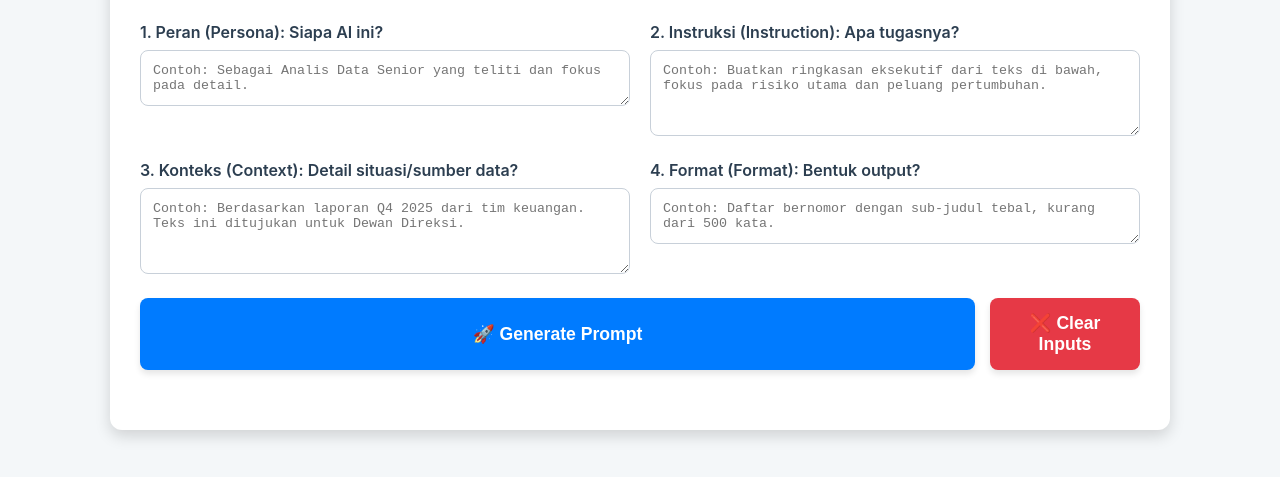
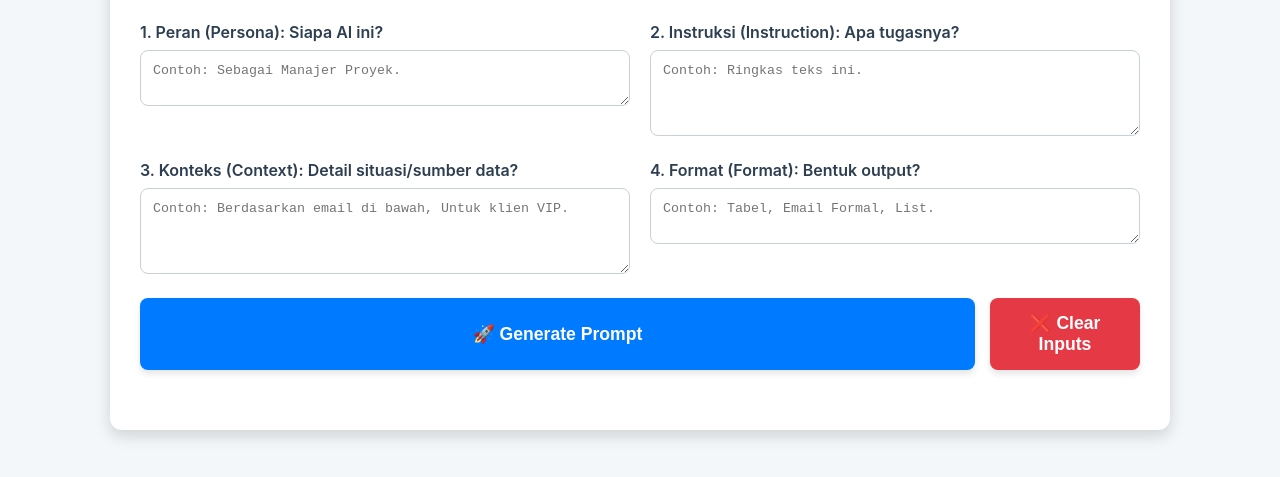
Before and after one commit to aidaa-ai/PIKF-Garuda, a plain HTML site: page index.html in a window 1280 px wide. Shown: the part 149-626 px from the top of the page. Drawn offline with Linux system fonts and the light colour scheme.

Commit message:
Update index.html
rubah defaul textnya

```diff
--- a/index.html
+++ b/index.html
@@ -195,19 +195,19 @@
         <div class="input-grid">
             <div class="input-group">
                 <label for="persona">1. Peran (Persona): Siapa AI ini?</label>
-                <textarea id="persona" rows="2" placeholder="Contoh: Sebagai Analis Data Senior yang teliti dan fokus pada detail."></textarea>
+                <textarea id="persona" rows="2" placeholder="Contoh: Sebagai Manajer Proyek."></textarea>
             </div>
             <div class="input-group">
                 <label for="instruction">2. Instruksi (Instruction): Apa tugasnya?</label>
-                <textarea id="instruction" rows="4" placeholder="Contoh: Buatkan ringkasan eksekutif dari teks di bawah, fokus pada risiko utama dan peluang pertumbuhan."></textarea>
+                <textarea id="instruction" rows="4" placeholder="Contoh: Ringkas teks ini."></textarea>
             </div>
             <div class="input-group">
                 <label for="context">3. Konteks (Context): Detail situasi/sumber data?</label>
-                <textarea id="context" rows="4" placeholder="Contoh: Berdasarkan laporan Q4 2025 dari tim keuangan. Teks ini ditujukan untuk Dewan Direksi."></textarea>
+                <textarea id="context" rows="4" placeholder="Contoh: Berdasarkan email di bawah, Untuk klien VIP."></textarea>
             </div>
             <div class="input-group">
                 <label for="format">4. Format (Format): Bentuk output?</label>
-                <textarea id="format" rows="2" placeholder="Contoh: Daftar bernomor dengan sub-judul tebal, kurang dari 500 kata."></textarea>
+                <textarea id="format" rows="2" placeholder="Contoh: Tabel, Email Formal, List."></textarea>
             </div>
         </div>
 
```
